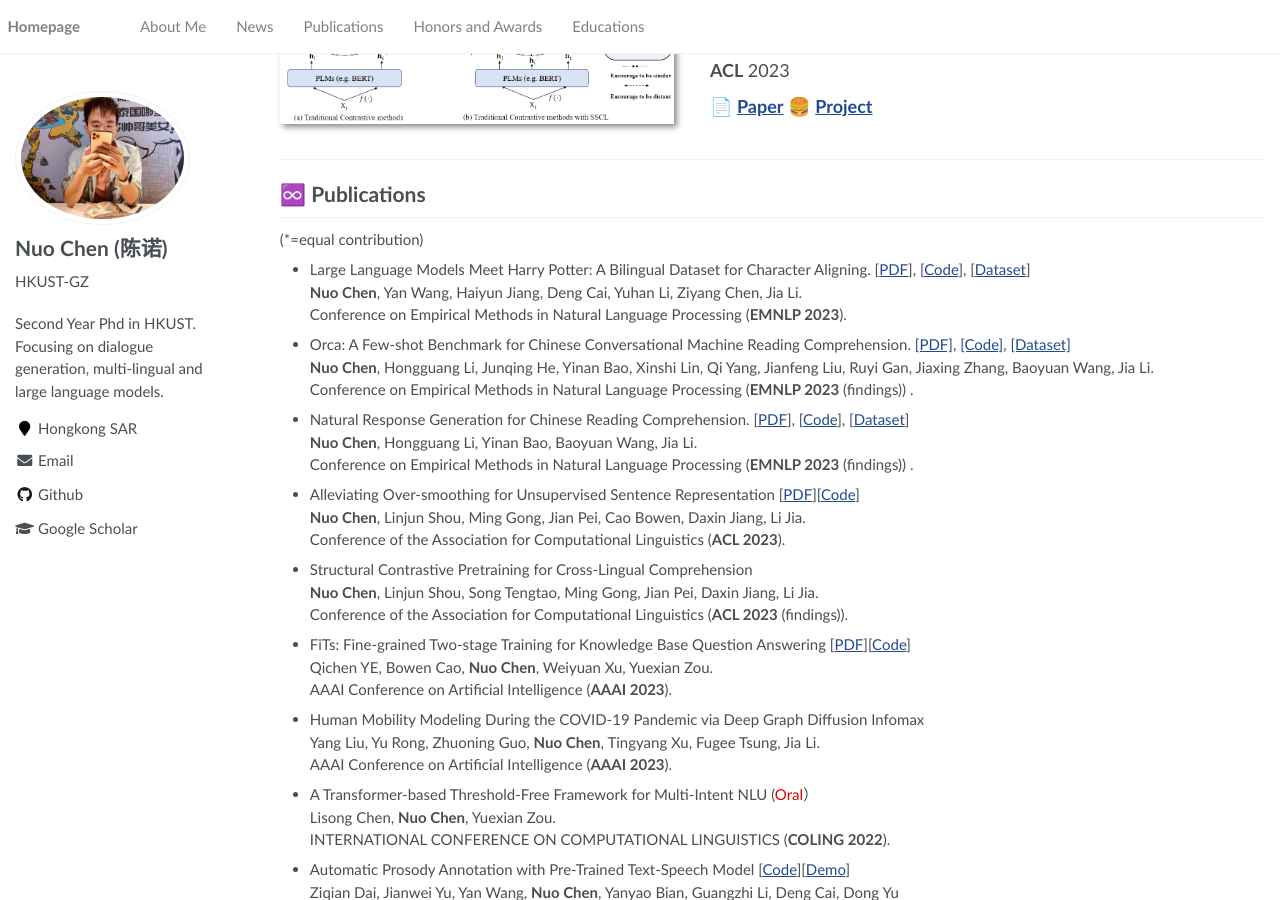
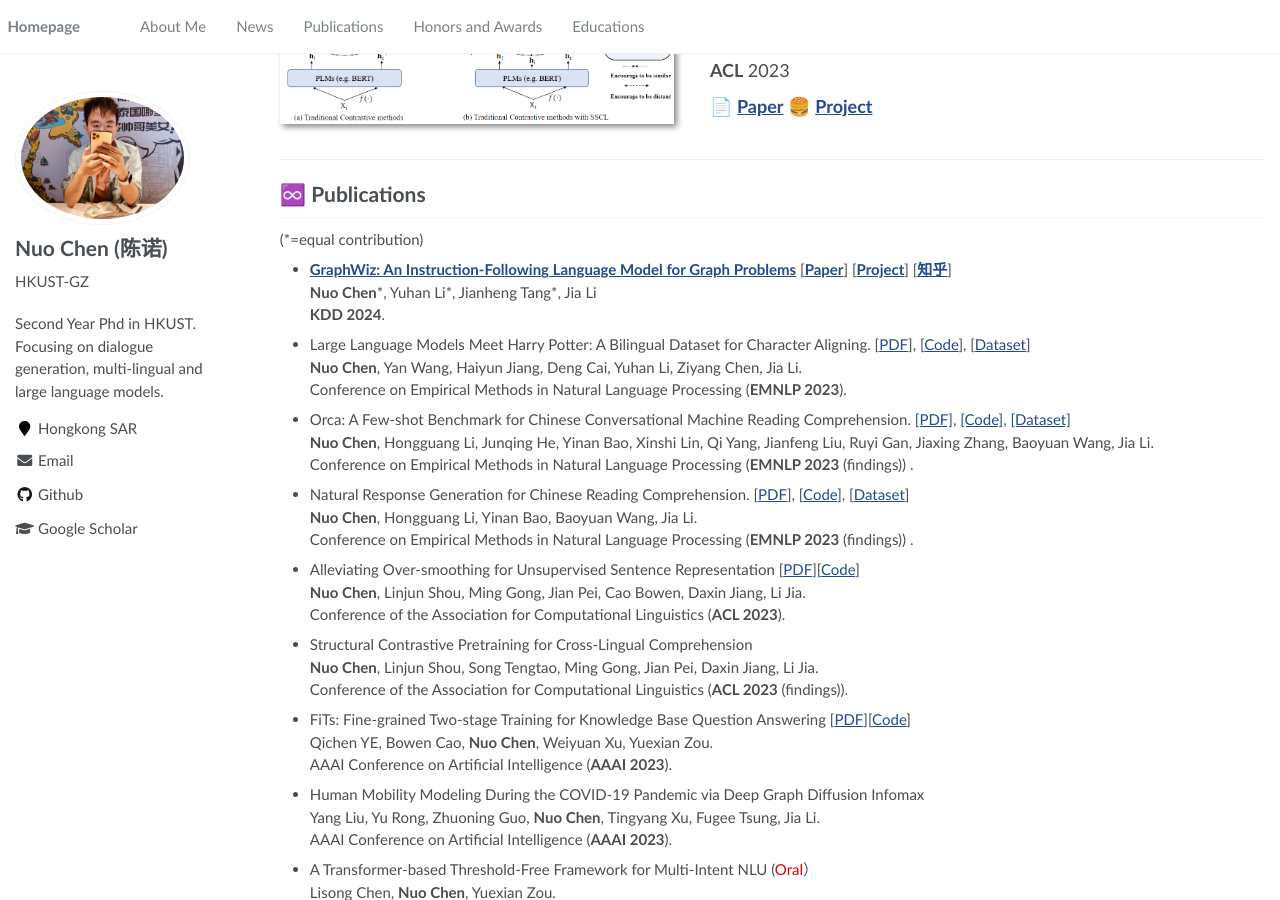
Before and after one commit to jerrynchen/jerrynchen.github.io, a Jekyll site: the page built from _pages/about.md, in a window 1280 px wide and 900 px high, scrolled down 1760 px. Built offline with Jekyll 4.4.1, drawn with Linux system fonts in a browser that asks for light colours; some of the changed text lies outside the part shown.

Commit message:
Update patent.md

```diff
--- a/_pages/includes/patent.md
+++ b/_pages/includes/patent.md
@@ -3,6 +3,11 @@
 
 # ♾️ Publications
 (*=equal contribution)
+
+*  [**GraphWiz: An Instruction-Following Language Model for Graph Problems**](https://graph-wiz.github.io/) [[**Paper**](https://arxiv.org/abs/2402.16029)] [[**Project**](https://github.com/nuochenpku/Graph-Reasoning-LLM)] [[**知乎**](https://zhuanlan.zhihu.com/p/664504560)] <br>
+**Nuo Chen**\*, Yuhan Li\*, Jianheng Tang*, Jia Li <br>
+**KDD 2024**.
+
 * Large Language Models Meet Harry Potter: A Bilingual Dataset for Character Aligning. [[PDF](https://arxiv.org/abs/2211.06869)], [[Code](https://github.com/nuochenpku/Harry-Potter-Dialogue-Dataset)], [[Dataset](https://github.com/nuochenpku/Harry-Potter-Dialogue-Dataset)] <br>
 **Nuo Chen**, Yan Wang, Haiyun Jiang, Deng Cai, Yuhan Li, Ziyang Chen, Jia Li. <br>
 Conference on Empirical Methods in Natural Language Processing (**EMNLP 2023**).
```
Also changed, not shown: other parts of _pages/includes/patent.md (+1 -3 lines).
